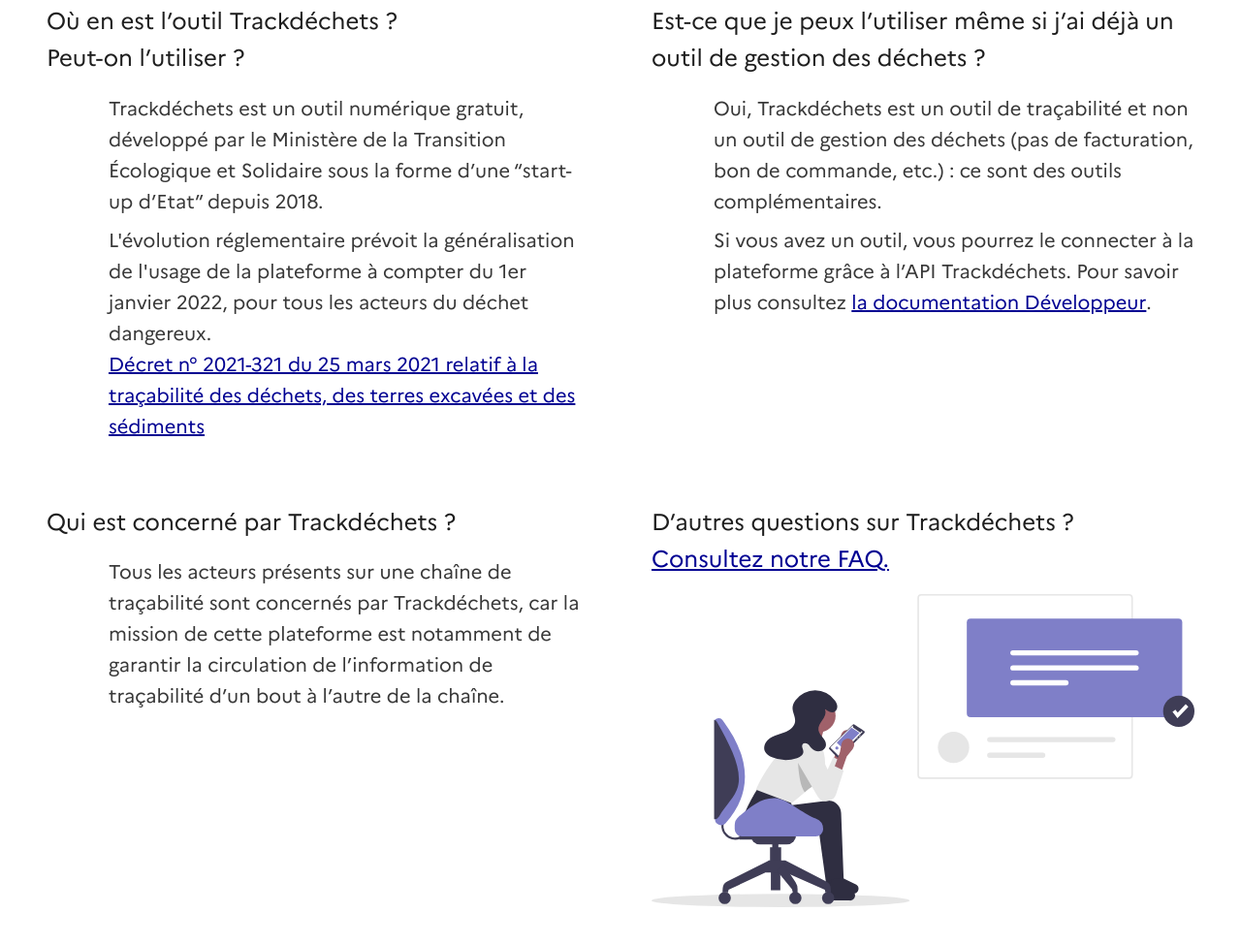
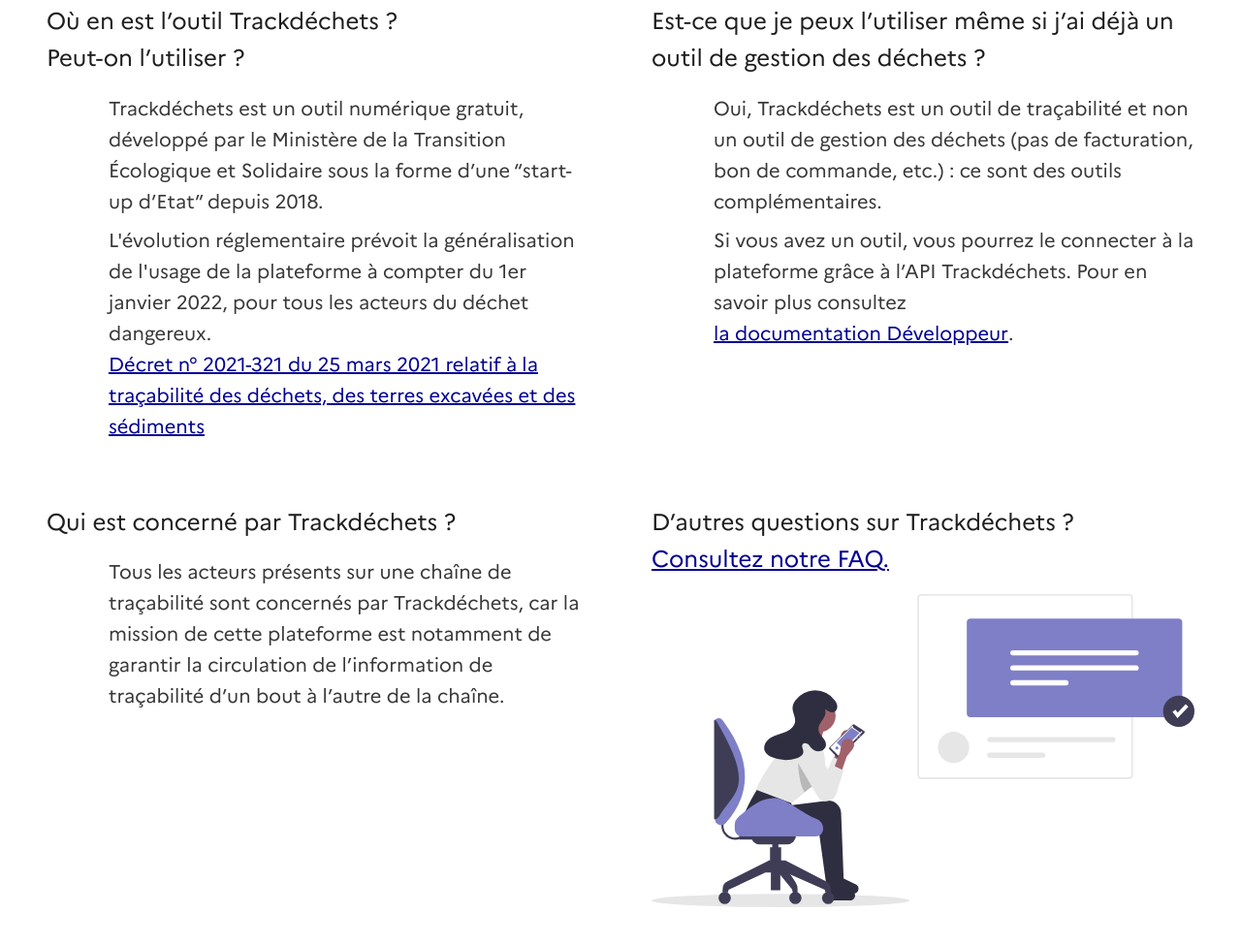
Before and after one commit to chrischarousset/trackdechets-website, a Gatsby site: page / in a window 1280 px wide. Shown: the part 1220-2194 px from the top of the page at 97% size. Built offline with nearby package versions, Linux system fonts and the light colour scheme; Gatsby itself is replaced by a stand-in of ours.

Commit message:
Update FAQ.tsx
pour EN savoir plus

```diff
--- a/src/components/pages/Home/FAQ.tsx
+++ b/src/components/pages/Home/FAQ.tsx
@@ -54,7 +54,7 @@
             </QuestionAnswer>
             <QuestionAnswer>
               Si vous avez un outil, vous pourrez le connecter à la plateforme
-              grâce à l’API Trackdéchets. Pour savoir plus consultez{" "}
+              grâce à l’API Trackdéchets. Pour en savoir plus consultez{" "}
               <Link href="https://developers.trackdechets.beta.gouv.fr/">
                 la documentation Développeur
               </Link>
```
